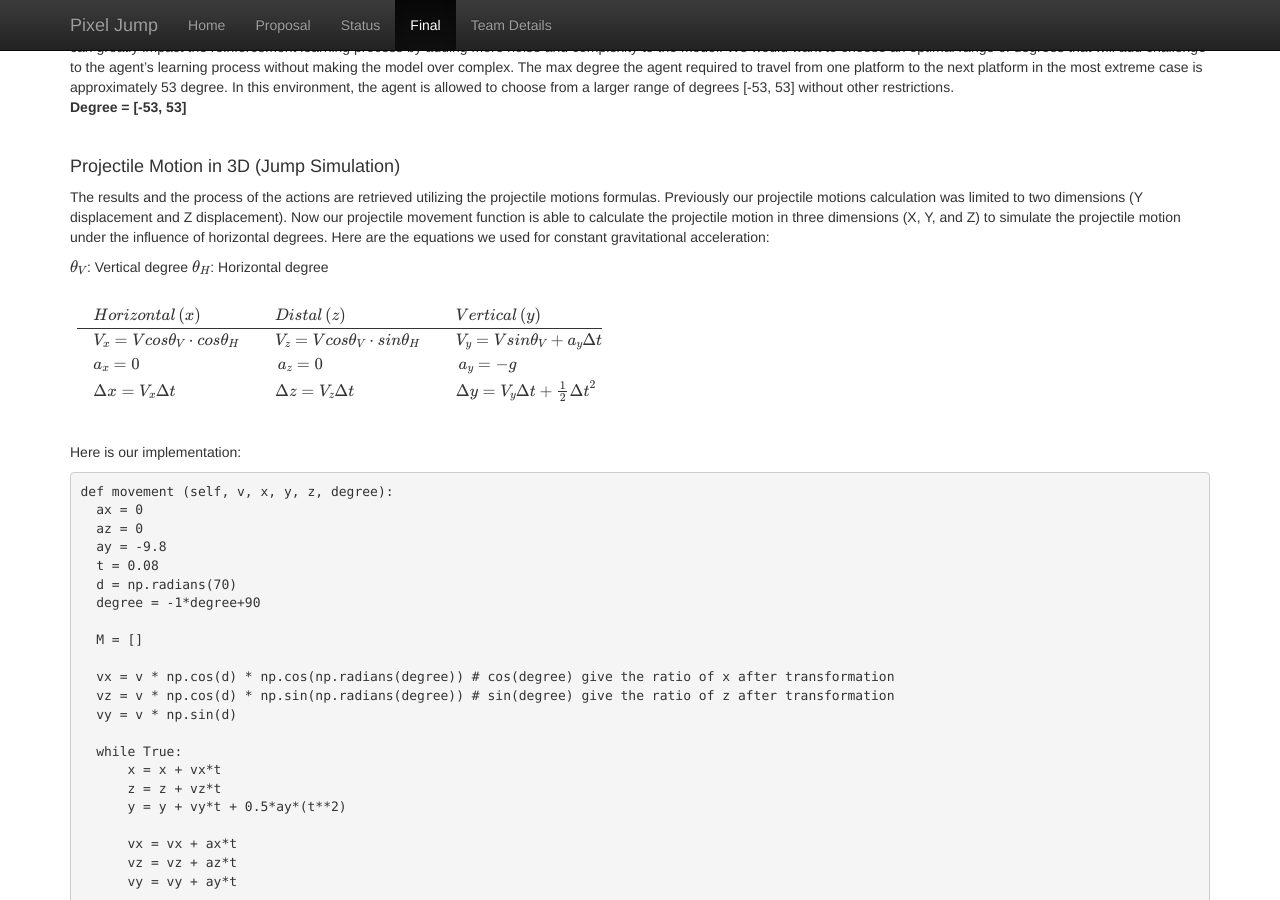
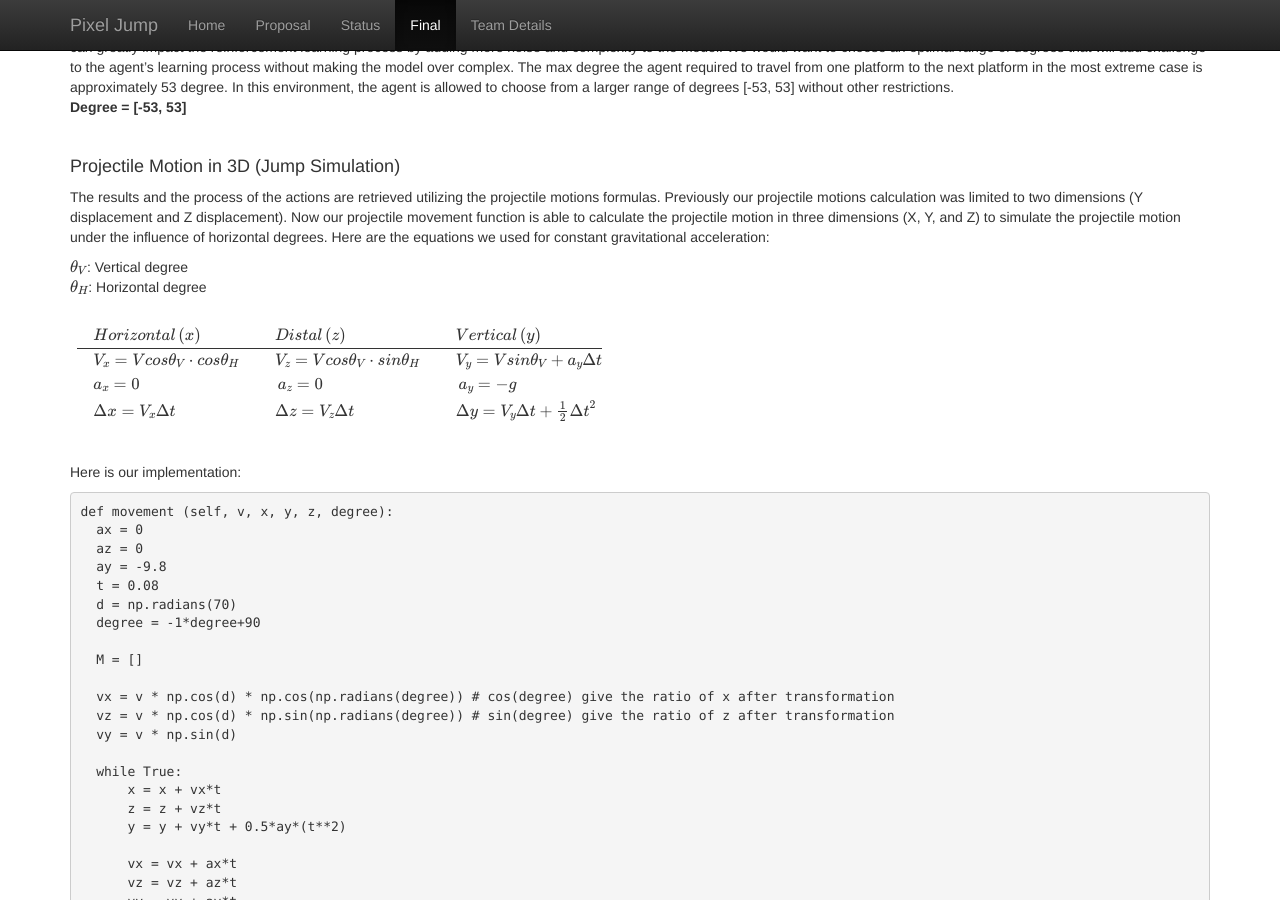
Before and after one commit to bikaylee/Jump-Jump, a Jekyll site: the page built from docs/final.md, in a window 1280 px wide and 900 px high, scrolled down 3605 px. Built offline with Jekyll 4.4.1, drawn with Linux system fonts in a browser that asks for light colours; our own code applies the rules of GitHub Pages for plain Markdown files; formulas are drawn with MathJax 3.

Commit message:
Update final.md

```diff
--- a/docs/final.md
+++ b/docs/final.md
@@ -17,7 +17,7 @@
 
 PPO is an on-policy algorithm that derives policy from the current estimation of the optimal policy and chooses the optimal through the policy. In other words, it makes updates based on the transitions that were obtained by the current policy instead of making an update according to the ideal action as it was in DQN. Here is the equation of PPO, and it’s a built-in trainer of RLlib that is primarily used in this project: <br><br>
 
-$$L^{CLIP}(\theta) = \hat{E}_t[min(r_t(\theta)\hat{A}_t, clip(r_t(\theta), 1-\epsilon, 1+\epsilon)\hat{A}_t)]$$<br>
+**$$L^{CLIP}(\theta) = \hat{E}_t[min(r_t(\theta)\hat{A}_t, clip(r_t(\theta), 1-\epsilon, 1+\epsilon)\hat{A}_t)]$$<br>**
 
 $$\theta:$$ the policy parameter <br>
 $$\hat{E}_t:$$ empirical expectation over timesteps <br>
@@ -99,7 +99,7 @@
 #### Projectile Motion in 3D (Jump Simulation)
 The results and the process of the actions are retrieved utilizing the projectile motions formulas. Previously our projectile motions calculation was limited to two dimensions (Y displacement and Z displacement). Now our projectile movement function is able to calculate the projectile motion in three dimensions (X, Y, and Z) to simulate the projectile motion under the influence of horizontal degrees. Here are the equations we used for constant gravitational acceleration: <br>
 
-$$\theta_V$$: Vertical degree
+$$\theta_V$$: Vertical degree <br>
 $$\theta_H$$: Horizontal degree
 
 <br>
```
